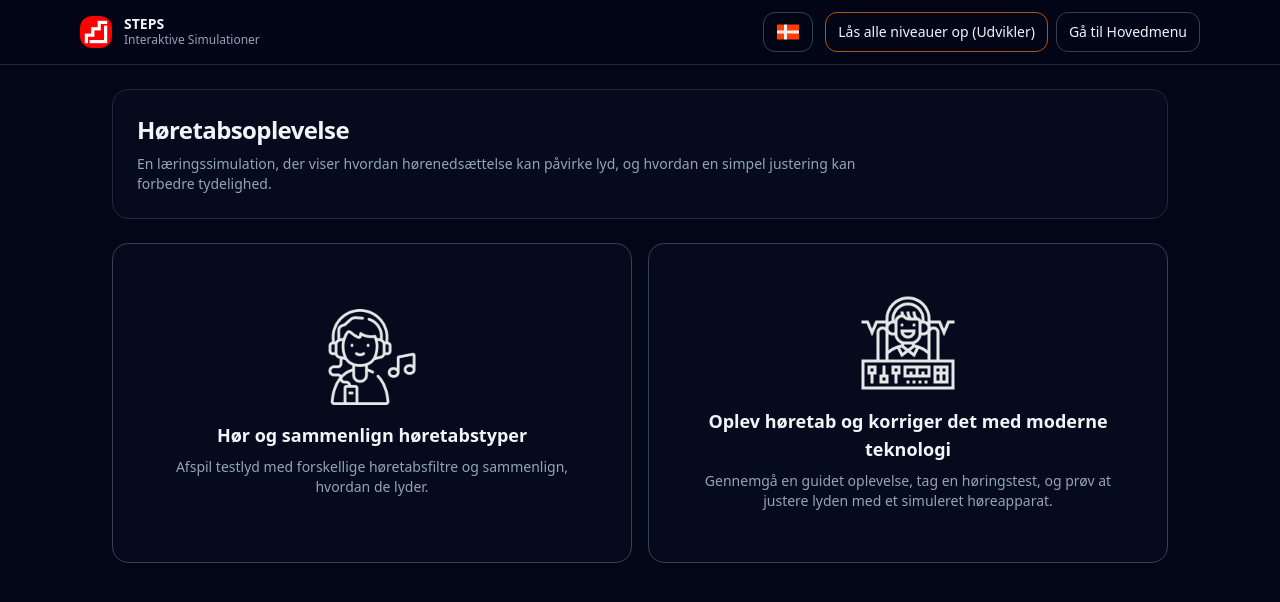
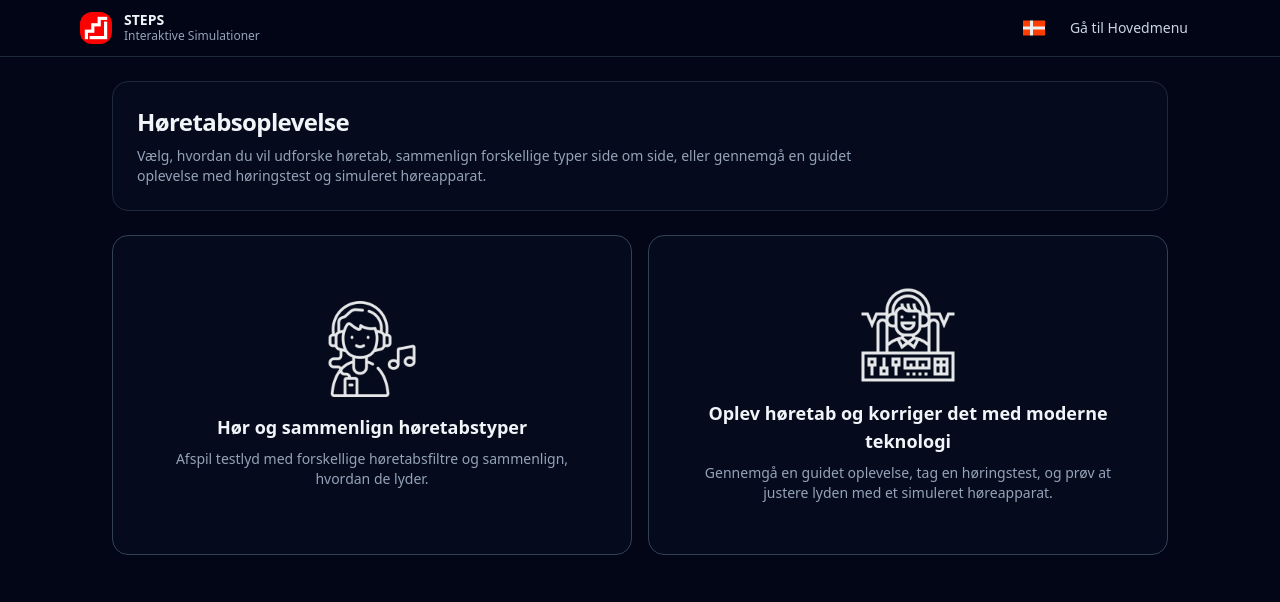
Before and after one commit to STEPSinterreg/STEPSinterreg.github.io, a React (Vite) app: page /experiences/hearing-loss in a window 1280 px wide. Shown: the top 602 px of the page. Built offline with nearby package versions, Linux system fonts and the light colour scheme.

Commit message:
Finjusteringer

```diff
--- a/src/app/App.tsx
+++ b/src/app/App.tsx
@@ -20,7 +20,7 @@ export default function App() {
   const isHearingLossCompare = isHearingLoss && search.get("screen") === "compare";
   const isHearingLossExperience = isHearingLoss && search.get("screen") === "experience";
   const isHearingLossMenu = isHearingLoss && !isHearingLossLevel;
-  const showHearingLossDevUnlock = isHearingLossMenu;
+  const showHearingLossDevUnlock = isHearingLossExperience;
   const { locale } = useLocale();
   const t = translations[locale];
 
@@ -56,13 +56,18 @@ export default function App() {
     return () => document.removeEventListener("pointerdown", handlePointerDown);
   }, []);
 
-  const topBarButtonClass = "inline-flex h-10 items-center justify-center rounded-xl border px-3 text-sm hover:bg-slate-900";
+  // Full-height bar button: parent uses items-stretch + fixed min-height so every
+  // button fills the entire topbar. No rounded corners, no gap between siblings.
+  const topBarButtonClass = "inline-flex h-full items-center justify-center px-3 text-sm text-slate-300 transition-colors hover:bg-white/[0.06] hover:text-slate-100 focus-visible:outline-none focus-visible:ring-2 focus-visible:ring-inset focus-visible:ring-slate-400";
+
+  // Dev-unlock still gets a faint amber tint so it stays visually distinct.
+  const devButtonClass = "inline-flex h-full items-center justify-center px-3 text-sm text-amber-400 transition-colors hover:bg-amber-500/10 focus-visible:outline-none focus-visible:ring-2 focus-visible:ring-inset focus-visible:ring-amber-500";
 
   const headerActions = (
     <>
       {!isDashboard && !isHearingLossLevel && showHearingLossDevUnlock && (
         <button
-          className={`${topBarButtonClass} border-amber-700`}
+          className={devButtonClass}
           title={t["app.devUnlockAllTitle"]}
           onClick={() => {
             window.dispatchEvent(new CustomEvent("hearingLoss:unlockAll"));
@@ -76,7 +81,7 @@ export default function App() {
       {/* Compare / Experience sub-screens → back to hearing landing */}
       {(isHearingLossCompare || isHearingLossExperience) && (
         <button
-          className={`${topBarButtonClass} border-slate-700`}
+          className={topBarButtonClass}
           onClick={() => {
             navigate("/experiences/hearing-loss");
             setActionsMenuOpen(false);
@@ -89,7 +94,7 @@ export default function App() {
       {/* Hearing landing + all other non-dashboard, non-level pages → back to dashboard */}
       {!isDashboard && !isHearingLossLevel && !isHearingLossCompare && !isHearingLossExperience && (
         <button
-          className={`${topBarButtonClass} border-slate-700`}
+          className={topBarButtonClass}
           onClick={() => {
             navigate("/");
             setActionsMenuOpen(false);
@@ -102,7 +107,7 @@ export default function App() {
       {/* Level → back to experience menu */}
       {isHearingLossLevel && (
         <button
-          className={`${topBarButtonClass} border-slate-700`}
+          className={topBarButtonClass}
           onClick={() => {
             navigate("/experiences/hearing-loss?screen=experience");
             setActionsMenuOpen(false);
@@ -119,18 +124,23 @@ export default function App() {
   return (
     <div className="min-h-screen bg-slate-950 text-slate-100">
       <header className="sticky top-0 z-10 border-b border-slate-800 bg-slate-950/80 backdrop-blur">
-        <div className="mx-auto flex max-w-6xl items-center justify-between gap-3 px-4 py-3">
-          <div className="flex items-center gap-3">
+        <div className="mx-auto flex max-w-6xl min-h-14 items-stretch justify-between px-4">
+          {/* Logo + title — full-height, no rounded, navigates home on click */}
+          <button
+            type="button"
+            onClick={() => navigate("/")}
+            className="flex items-center gap-3 px-2 -ml-2 transition-colors hover:bg-white/[0.06] focus-visible:outline-none focus-visible:ring-2 focus-visible:ring-inset focus-visible:ring-slate-400"
+          >
             <img src={`/icons/${locale}.png`} alt={t["common.logoAlt"]} className="h-8 w-8 rounded-xl object-cover" />
-            <div>
+            <div className="text-left">
               <div className="text-sm font-semibold leading-4">{t["app_name"]}</div>
               <div className="text-xs text-slate-400">{t["app_subtitle"]}</div>
             </div>
-          </div>
+          </button>
 
-          <div className="relative flex items-center gap-2 sm:gap-3">
+          <div className="relative flex items-stretch gap-0">
             <LanguageToggle
-              buttonClass={`${topBarButtonClass} border-slate-700`}
+              buttonClass={topBarButtonClass}
               open={languageMenuOpen}
               onOpenChange={(open) => {
                 setLanguageMenuOpen(open);
@@ -141,12 +151,12 @@ export default function App() {
 
             {showHeaderActions && (
               <>
-                <div className="hidden items-center gap-2 sm:flex">{headerActions}</div>
+                <div className="hidden items-stretch gap-0 sm:flex">{headerActions}</div>
 
                 <div className="sm:hidden" ref={actionsMenuRef}>
                   <button
                     type="button"
-                    className="inline-flex h-10 w-10 items-center justify-center rounded-xl border border-slate-700 hover:bg-slate-900"
+                    className="inline-flex h-full w-11 items-center justify-center text-slate-300 transition-colors hover:bg-white/[0.06] hover:text-slate-100 focus-visible:outline-none focus-visible:ring-2 focus-visible:ring-inset focus-visible:ring-slate-400"
                     aria-label={t["app.openActionsMenu"]}
                     aria-haspopup="menu"
                     aria-expanded={actionsMenuOpen}
--- a/src/experiences/hearing-loss/HearingLoss.tsx
+++ b/src/experiences/hearing-loss/HearingLoss.tsx
@@ -1469,7 +1469,7 @@ export default function HearingLoss() {
         <div className="space-y-6">
           <section className="rounded-2xl border border-slate-800 bg-slate-900/30 p-5 sm:p-6">
             <h1 className="text-xl font-semibold tracking-tight sm:text-2xl">{t["hearingLossExperience.menu.title"]}</h1>
-            <p className="mt-2 max-w-3xl text-sm text-slate-400">{t["hearingLossExperience.menu.body"]}</p>
+            <p className="mt-2 max-w-3xl text-sm text-slate-400">{t["hearingLossExperience.landing.headerBody"]}</p>
           </section>
 
           <div className="grid grid-cols-1 gap-4 sm:grid-cols-2">
--- a/src/experiences/hearing-loss/HearingLossCompare.tsx
+++ b/src/experiences/hearing-loss/HearingLossCompare.tsx
@@ -262,6 +262,7 @@ export function HearingLossCompare() {
         <h1 className="text-xl font-semibold tracking-tight sm:text-2xl">
           {t["hearingLossExperience.compare.title"]}
         </h1>
+        <p className="mt-2 max-w-3xl text-sm text-slate-400">{t["hearingLossExperience.compare.body"]}</p>
       </section>
 
       <div className="grid grid-cols-1 gap-3 sm:grid-cols-2 lg:grid-cols-4">
--- a/src/i18n/translations.ts
+++ b/src/i18n/translations.ts
@@ -7,7 +7,7 @@ export const translations: Record<string, Record<string, string>> = {
     "audio_stage": "Lydafspilning",
     "controls": "Kontroller",
     "controls_slider": "Senere: skydere til at korrigere EQ-bånd.",
-    "controls_mc": "Senere: multiple-choice - hvilken profil tror du, det er?",
+    "controls_mc": "Senere: multiple-choice, hvilken profil tror du, det er?",
     "app_subtitle": "Interaktive Simulationer",
     "back_to_dashboard": "Gå til Hovedmenu",
     "open_experience": "Åbn simulation",
@@ -109,19 +109,21 @@ export const translations: Record<string, Record<string, string>> = {
     "hearingLossExperience.audiogramPreview": "Audiogram-forhåndsvisning",
     "hearingLossExperience.audiogramPlaceholder": "Pladsholder",
 
-    "hearingLossExperience.backToMainMenu": "Tilbage til hovedmenu",
-    "hearingLossExperience.backToHearingMenu": "Tilbage til høremenuen",
+    "hearingLossExperience.backToMainMenu": "Tilbage til Hovedmenu",
+    "hearingLossExperience.backToHearingMenu": "Tilbage til Høremenuen",
 
     "hearingLossExperience.menu.title": "Høretabsoplevelse",
-    "hearingLossExperience.menu.body": "En læringssimulation, der viser hvordan hørenedsættelse kan påvirke lyd, og hvordan en simpel justering kan forbedre tydelighed.",
+    "hearingLossExperience.menu.body": "Arbejd dig igennem hvert niveau for at opleve en type høretab, udfør en selvledet høringstest, og prøv at korrigere lyden med et simuleret høreapparat.",
     "hearingLossExperience.menu.introCta": "Start introduktion",
     "hearingLossExperience.menu.levelsTitle": "Niveauer",
 
+    "hearingLossExperience.landing.headerBody": "Vælg, hvordan du vil udforske høretab, sammenlign forskellige typer side om side, eller gennemgå en guidet oplevelse med høringstest og simuleret høreapparat.",
     "hearingLossExperience.landing.compareTitle": "Hør og sammenlign høretabstyper",
     "hearingLossExperience.landing.compareBody": "Afspil testlyd med forskellige høretabsfiltre og sammenlign, hvordan de lyder.",
     "hearingLossExperience.landing.experienceTitle": "Oplev høretab og korriger det med moderne teknologi",
     "hearingLossExperience.landing.experienceBody": "Gennemgå en guidet oplevelse, tag en høringstest, og prøv at justere lyden med et simuleret høreapparat.",
     "hearingLossExperience.compare.title": "Sammenlign høretabstyper",
+    "hearingLossExperience.compare.body": "Tryk afspil på et lydklip for at høre, hvordan det lyder med de forskellige typer høretab. Brug skyderen til at hoppe til et bestemt tidspunkt i sporet.",
     "hearingLossExperience.compare.back": "Tilbage",
     "hearingLossExperience.compare.profile.normal": "Normalt høre",
 
@@ -240,7 +242,7 @@ export const translations: Record<string, Record<string, string>> = {
     "audio_stage": "Audio-Bühne",
     "controls": "Steuerung",
     "controls_slider": "Später: Schieberegler zum Korrigieren von EQ-Bändern.",
-    "controls_mc": "Später: Multiple-Choice - welches Profil denkst du, ist es?",
+    "controls_mc": "Später: Multiple-Choice, welches Profil denkst du, ist es?",
     "app_subtitle": "Interaktive Simulationen",
     "back_to_dashboard": "Zum Hauptmenü",
     "open_experience": "Simulation öffnen",
@@ -346,15 +348,17 @@ export const translations: Record<string, Record<string, string>> = {
     "hearingLossExperience.backToHearingMenu": "Zurück zum Hörmenü",
 
     "hearingLossExperience.menu.title": "Hörverlust-Erlebnis",
-    "hearingLossExperience.menu.body": "Eine Lernsimulation, die zeigt, wie Hörverlust Klang verändern kann, und wie einfache Anpassungen die Verständlichkeit verbessern.",
+    "hearingLossExperience.menu.body": "Arbeiten Sie sich durch jedes Level, um eine Art von Hörverlust zu erleben, führen Sie einen selbstgeleiteten Hörtest durch und versuchen Sie, das Audio mit einem simulierten Hörgerät zu korrigieren.",
     "hearingLossExperience.menu.introCta": "Einführung starten",
     "hearingLossExperience.menu.levelsTitle": "Levels",
 
+    "hearingLossExperience.landing.headerBody": "Wählen Sie, wie Sie Hörverlust erkunden möchten, vergleichen Sie verschiedene Typen nebeneinander oder machen Sie eine geführte Erfahrung mit einem Hörtest und einem simulierten Hörgerät.",
     "hearingLossExperience.landing.compareTitle": "Hörverlust-Typen hören und vergleichen",
     "hearingLossExperience.landing.compareBody": "Spielen Sie Testton mit verschiedenen Hörverlust-Filtern ab und vergleichen Sie den Klang.",
     "hearingLossExperience.landing.experienceTitle": "Hörverlust erleben und mit moderner Technologie korrigieren",
     "hearingLossExperience.landing.experienceBody": "Machen Sie eine geführte Erfahrung, führen Sie einen Hörtest durch und versuchen Sie, Audio mit einem simulierten Hörgerät anzupassen.",
     "hearingLossExperience.compare.title": "Hörverlust-Typen vergleichen",
+    "hearingLossExperience.compare.body": "Drücken Sie Abspielen auf einem Audioclip, um zu hören, wie er sich mit den verschiedenen Hörverlustypen anhört. Verwenden Sie den Schieberegler, um zu einer bestimmten Stelle zu springen.",
     "hearingLossExperience.compare.back": "Zurück",
     "hearingLossExperience.compare.profile.normal": "Normales Gehör",
 
@@ -473,7 +477,7 @@ export const translations: Record<string, Record<string, string>> = {
     "audio_stage": "Audio Stage",
     "controls": "Controls",
     "controls_slider": "Later: sliders to correct EQ bands.",
-    "controls_mc": "Later: multiple-choice - which profile do you think it is?",
+    "controls_mc": "Later: multiple-choice, which profile do you think it is?",
     "app_subtitle": "Interactive Simulations",
     "back_to_dashboard": "Back to main menu",
     "open_experience": "Open experience",
@@ -575,19 +579,21 @@ export const translations: Record<string, Record<string, string>> = {
     "hearingLossExperience.audiogramPreview": "Audiogram preview",
     "hearingLossExperience.audiogramPlaceholder": "Placeholder",
 
-    "hearingLossExperience.backToMainMenu": "Back to main menu",
-    "hearingLossExperience.backToHearingMenu": "Back to hearing menu",
+    "hearingLossExperience.backToMainMenu": "Back to Main menu",
+    "hearingLossExperience.backToHearingMenu": "Back to Hearing menu",
 
     "hearingLossExperience.menu.title": "Hearing Loss Experience",
-    "hearingLossExperience.menu.body": "A learning simulation showing how hearing loss can change sound, and how simple adjustments can improve clarity.",
+    "hearingLossExperience.menu.body": "Work through each level to experience a type of hearing loss, take a self-guided hearing test, and then try correcting the audio using simulated hearing aid controls.",
     "hearingLossExperience.menu.introCta": "Start introduction",
     "hearingLossExperience.menu.levelsTitle": "Levels",
 
+    "hearingLossExperience.landing.headerBody": "Select how you would like to explore hearing loss, compare different types side by side, or go through a guided experience with a hearing test and simulated hearing aid controls.",
     "hearingLossExperience.landing.compareTitle": "Hear and Compare Types of Hearing Loss",
     "hearingLossExperience.landing.compareBody": "Play audio with different hearing loss filters applied and compare how they sound.",
     "hearingLossExperience.landing.experienceTitle": "Experience Hearing Loss and Correct It Using Modern Technology",
     "hearingLossExperience.landing.experienceBody": "Go through a guided experience, take a hearing test, and try adjusting audio with a simulated hearing aid.",
     "hearingLossExperience.compare.title": "Compare Hearing Loss Types",
+    "hearingLossExperience.compare.body": "Press play on any audio clip to hear how it sounds through each type of hearing loss. Use the slider to jump to a specific point in the track.",
     "hearingLossExperience.compare.back": "Back",
     "hearingLossExperience.compare.profile.normal": "Normal hearing",
 
```
